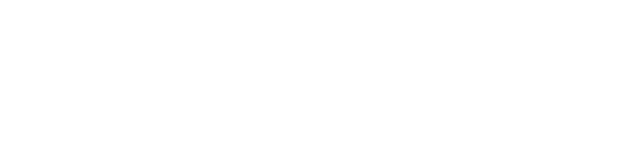
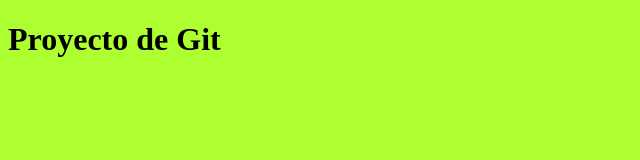
Before and after one commit to verslouPI/PracticasCursoGit, a plain HTML site: page index.html in a window 1280 px wide. Shown: the whole page, without its empty margins (0-640 px from the left). Drawn offline with Linux system fonts and the light colour scheme.

Commit message:
Titulo de la pagina

```diff
--- /dev/null
+++ b/css/estilos.css
@@ -0,0 +1,3 @@
+body {
+  background-color: greenyellow;
+}
--- a/index.html
+++ b/index.html
@@ -5,11 +5,12 @@
   <meta charset="UTF-8">
   <meta http-equiv="X-UA-Compatible" content="IE=edge">
   <meta name="viewport" content="width=device-width, initial-scale=1.0">
+  <link rel="stylesheet" href="css/estilos.css">
   <title>Home</title>
 </head>
 
 <body>
-
+  <h1>Proyecto de Git</h1>
 </body>
 
 </html>
```
Also changed, not shown: js/functiones.js (added).
